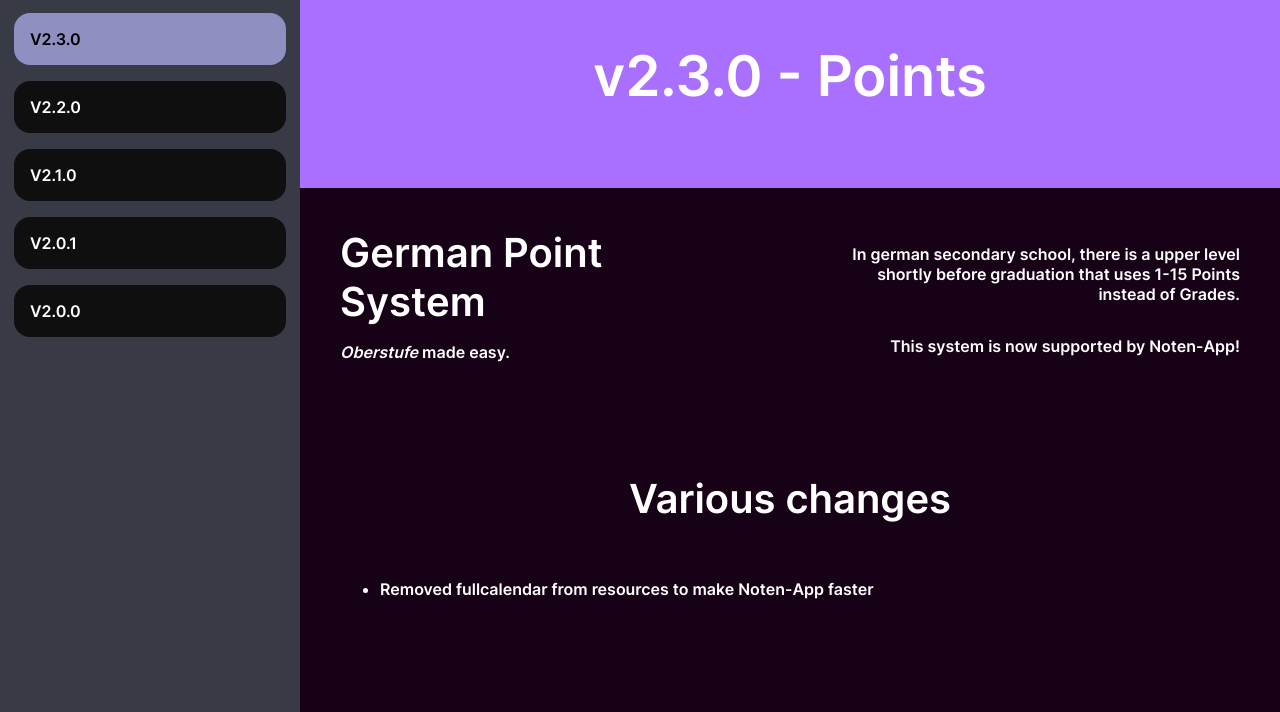
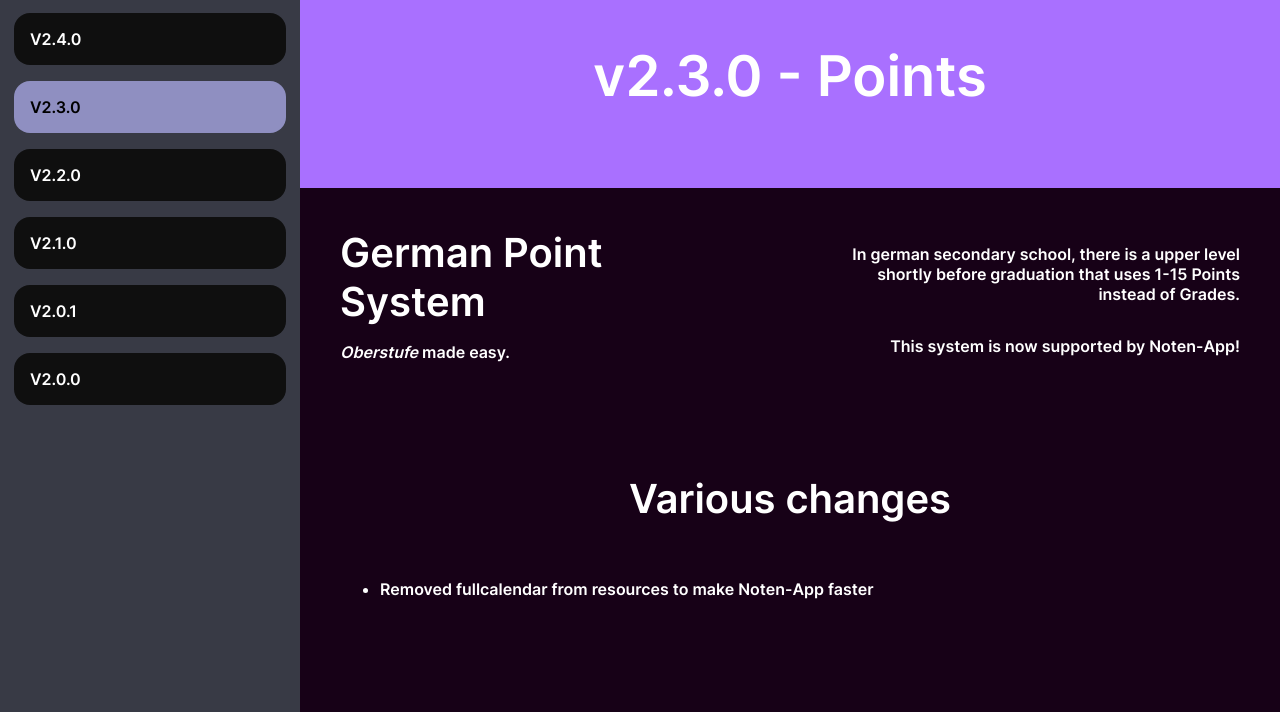
Before and after one commit to noten-app/homepage, a plain HTML site: page changelogs/index.html in a window 1280 px wide. Shown: the part 88-800 px from the top of the page. Drawn offline with Linux system fonts and the light colour scheme.

Commit message:
Add button to change to changelog for v2.4.0

```diff
--- a/changelogs/index.html
+++ b/changelogs/index.html
@@ -43,6 +43,7 @@
             <h1>Changelogs</h1>
         </div>
         <div id="aside_versionlist">
+            <div id="select-v2_4_0" class="aside_versionlist-version">V2.4.0</div>
             <div id="select-v2_3_0" class="aside_versionlist-version active-version">V2.3.0</div>
             <div id="select-v2_2_0" class="aside_versionlist-version">V2.2.0</div>
             <div id="select-v2_1_0" class="aside_versionlist-version">V2.1.0</div>
```
